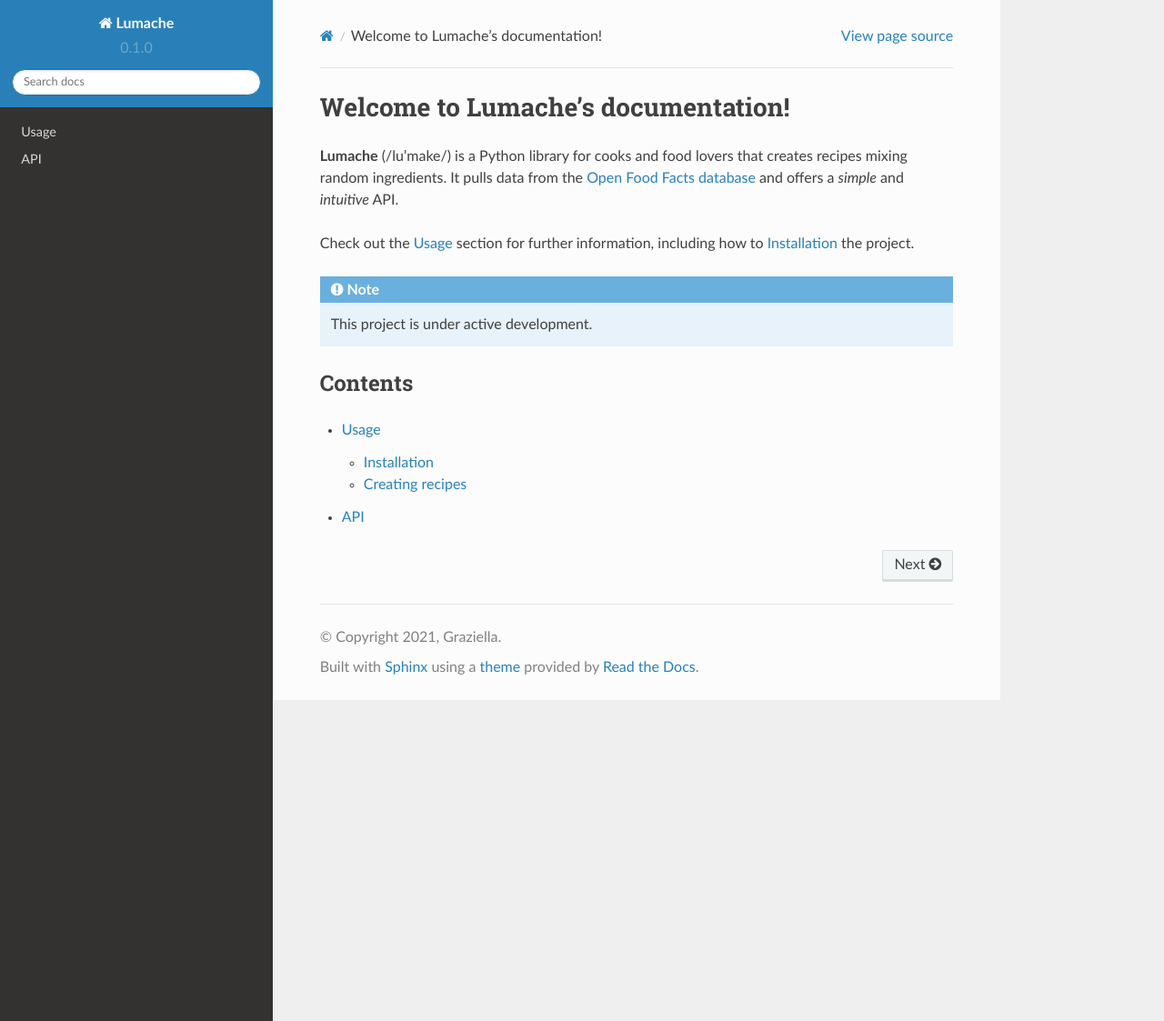
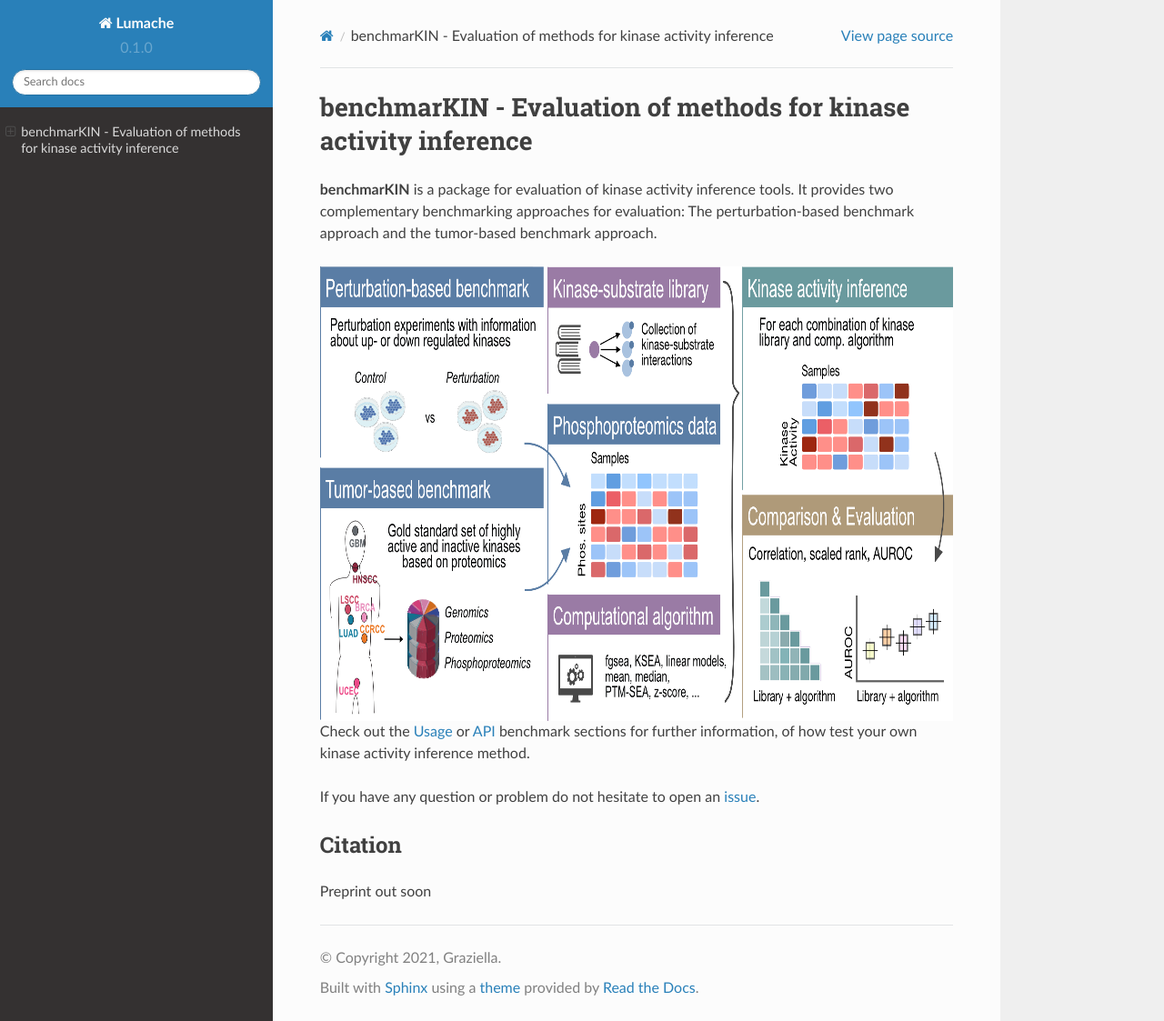
Before and after one commit to saezlab/benchmarKIN, a Sphinx documentation site: the page built from docs/source/index.rst, in a window 1280 px wide and 1123 px high. Shown: the whole window at 91% size. Built offline with Sphinx 7.4.7 and the Read the Docs theme 2.0.0, drawn with Linux system fonts in a browser that asks for light colours.

Commit message:
added introduction

```diff
--- a/docs/source/index.rst
+++ b/docs/source/index.rst
@@ -1,22 +1,21 @@
-Welcome to Lumache's documentation!
+benchmarKIN - Evaluation of methods for kinase activity inference
 ===================================
 
-**Lumache** (/lu'make/) is a Python library for cooks and food lovers
-that creates recipes mixing random ingredients.
-It pulls data from the `Open Food Facts database <https://world.openfoodfacts.org/>`_
-and offers a *simple* and *intuitive* API.
+**benchmarKIN** is a package for evaluation of kinase activity inference tools. It
+provides two complementary benchmarking approaches for evaluation: The perturbation-based
+benchmark approach and the tumor-based benchmark approach.
 
-Check out the :doc:`usage` section for further information, including
-how to :ref:`installation` the project.
+.. figure:: graphical_abstract.png
+   :height: 500px
+   :alt: benchmarKIN's workflow
+   :align: center
+   :class: no-scaled-link
 
-.. note::
+Check out the :doc:`perturbation-based` or :doc:`tumor-based` benchmark sections for further information,
+of how test your own kinase activity inference method.
 
-   This project is under active development.
+If you have any question or problem do not hesitate to open an `issue <https://github.com/saezlab/benchmarKIN/issues>`_.
 
-Contents
+Citation
 --------
-
-.. toctree::
-
-   usage
-   api
+Preprint out soon
--- a/pyproject.toml
+++ b/pyproject.toml
@@ -3,6 +3,7 @@
 build-backend = "flit_core.buildapi"
 
 [project]
-name = "lumache"
-authors = [{name = "Graziella", email = "graziella@lumache"}]
+name = "benchmarKIN"
+license = "gpl-3.0-only"
+authors = [{name = "Sophia Müller-Dott", email = "sophia.mueller-dott@uni-heidelberg.de"}]
 dynamic = ["version", "description"]
```
Also changed, not shown: benchmarKIN.py (added, +10 -0 lines), lumache.py (deleted, +0 -23 lines), docs/source/graphical_abstract.png (added), docs/source/perturbation-based.rst (renamed from docs/source/usage.rst), docs/source/tumor-based.rst (renamed from docs/source/api.rst).
